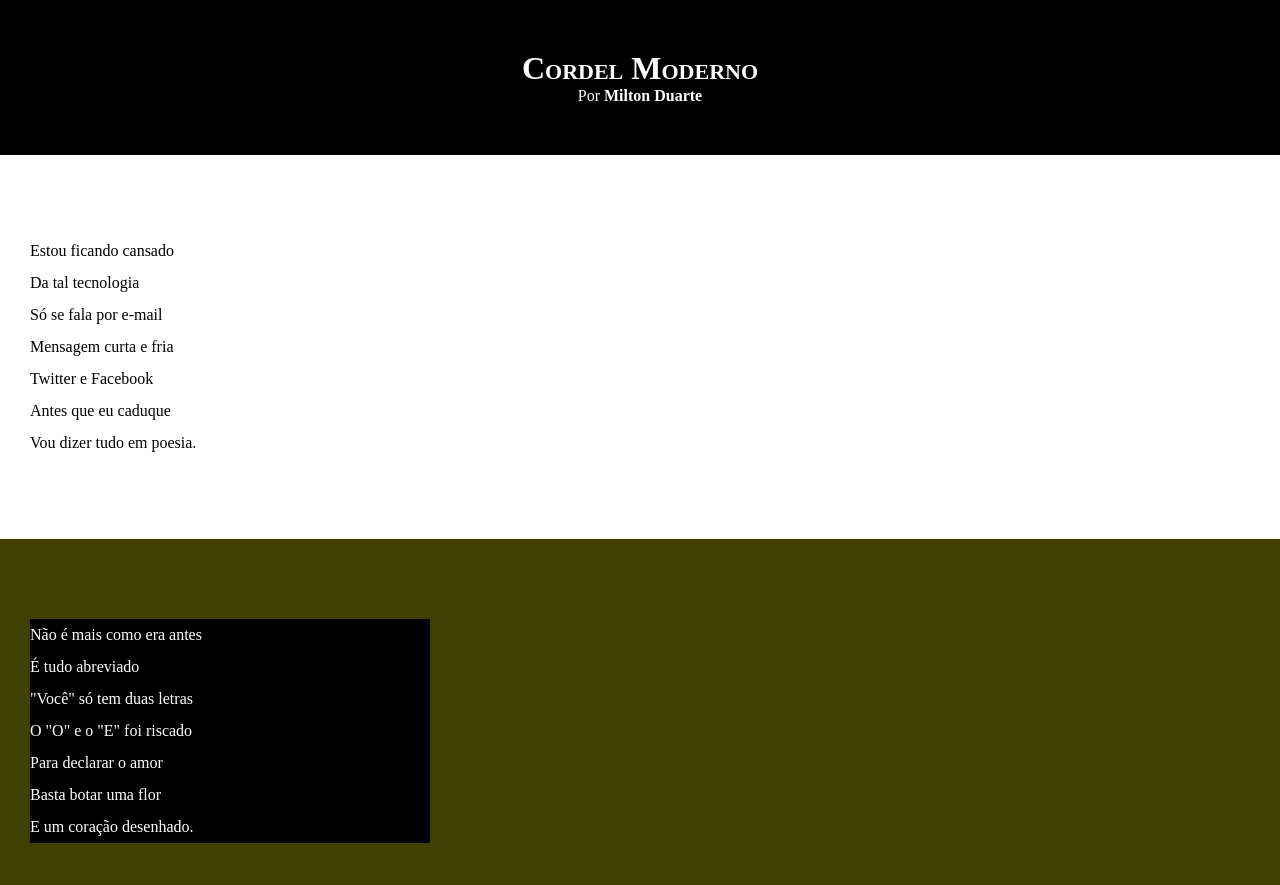
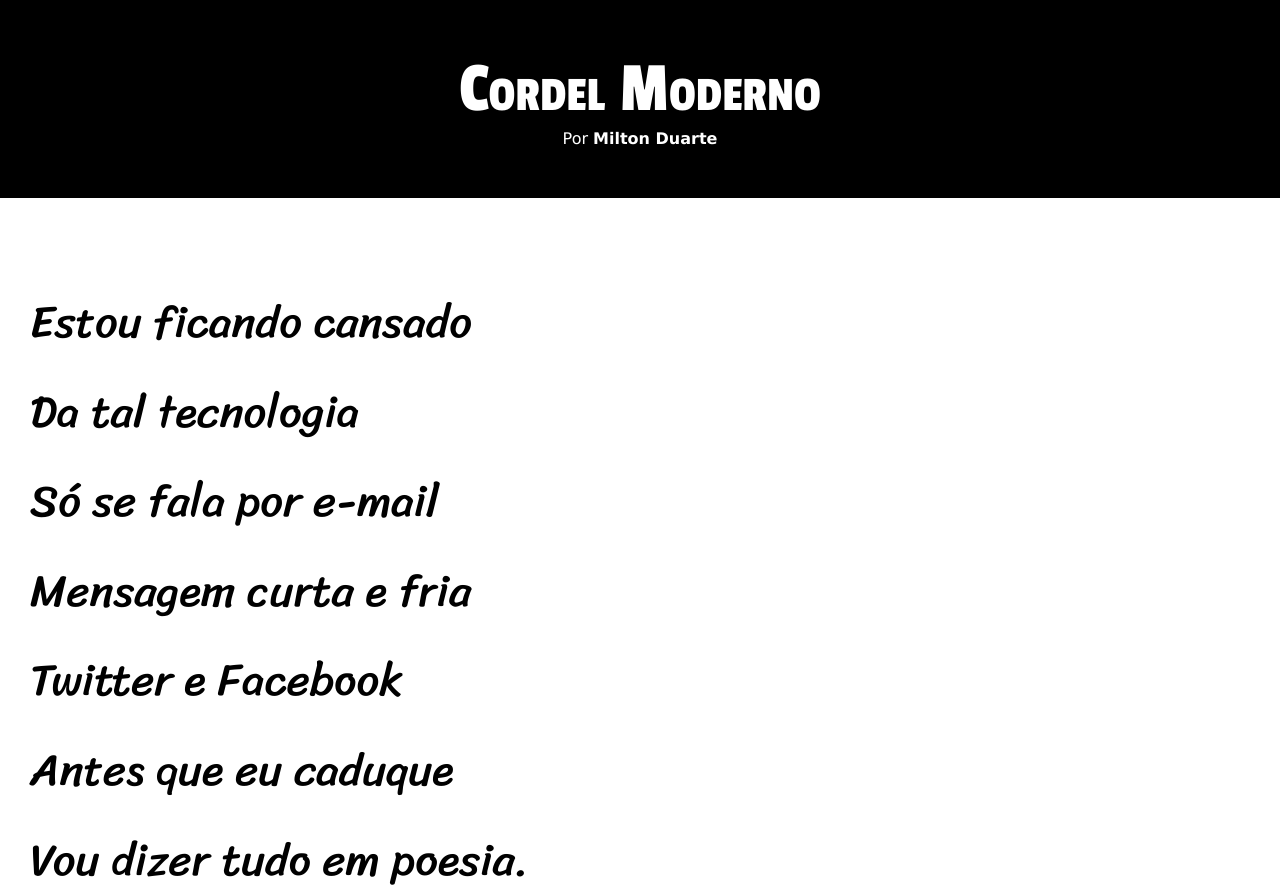
Before and after one commit to lincondr/html-css, a plain HTML site: page desafios/d012ca/index.html in a window 1280 px wide. Shown: the top 885 px of the page. Drawn offline with Linux system fonts and the light colour scheme.

Commit message:
atualizaçao de estilos desafio 12

```diff
--- a/desafios/d012ca/estilo/style.css
+++ b/desafios/d012ca/estilo/style.css
@@ -1,4 +1,14 @@
 @charset "UTF-8";
+
+@import url('https://fonts.googleapis.com/css2?family=Passion+One&display=swap');
+
+@import url('https://fonts.googleapis.com/css2?family=Sriracha&display=swap');
+
+:root {
+    --fonte1: Verdana, Geneva, Tahoma, sans-serf;
+    --fonte2: 'Passion One', cursive;
+    --fonte3: 'Sriracha', cursive;
+}
 
 * {
     margin: 0px;
@@ -8,6 +18,7 @@
 html, body {
     min-height: 100vh;
     background-color: darkgray;
+    font-family: var(--fonte1);
 }
 
 header {
@@ -19,6 +30,9 @@ header {
 header > h1 {
     padding-top: 50px;
     font-variant: small-caps;
+    font-family: var(--fonte2);
+    font-weight: normal;
+    font-size: 4.5em;
 }
 
 header > p {
@@ -40,6 +54,8 @@ section {
     padding-bottom: 10vh;
     line-height: 2em;
     padding-left: 30px;
+    font-family: var(--fonte3);
+    font-size: 3.5vw;
 }
 
 section.normal {
@@ -53,8 +69,9 @@ section.imagem {
 }
 
 section.imagem > p {
+    display: inline-block;
+    padding: 5px;
     background-color: black;
-    width: 400px;
 }
 
 footer {
```
